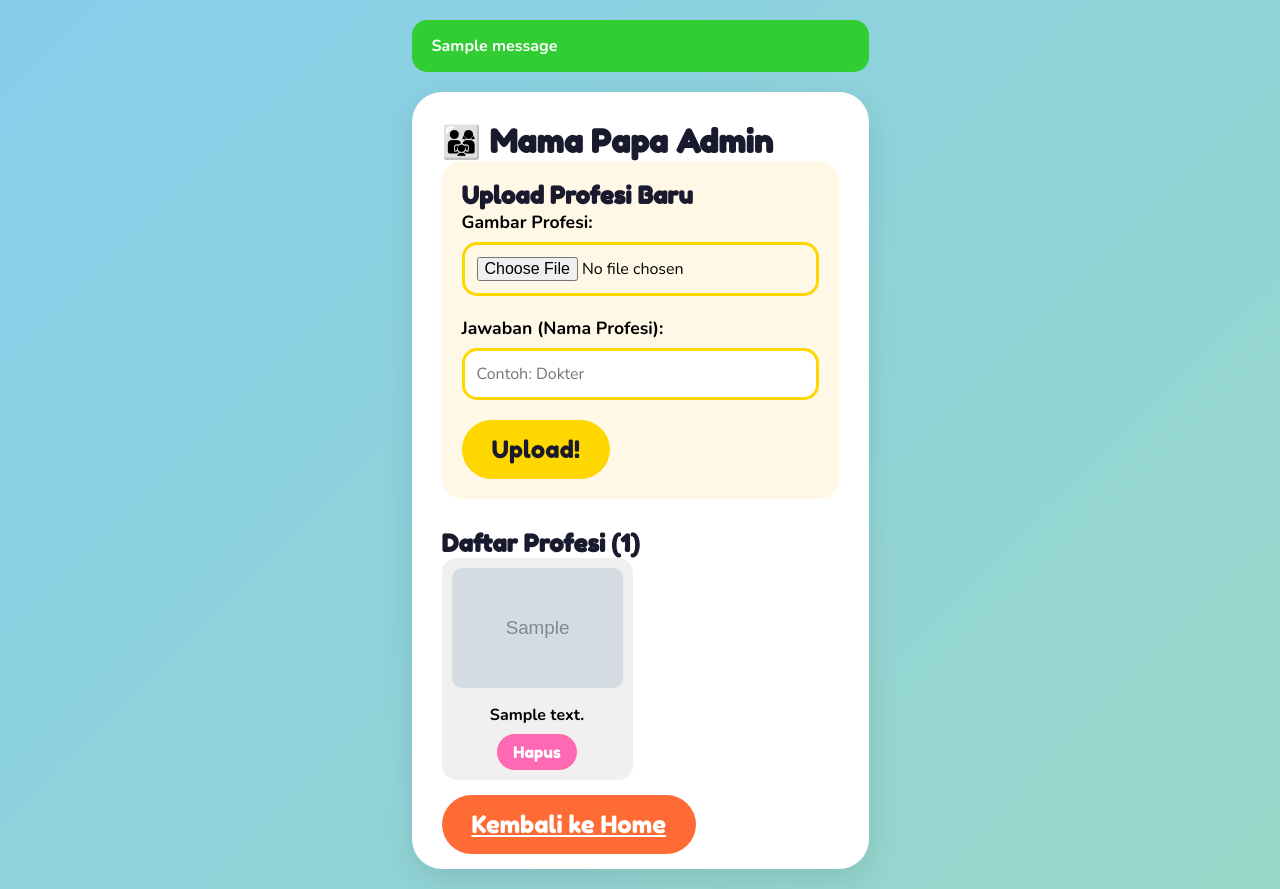
After one commit to khaerulumam42/vanya-game, a Flask app: page /admin in a window 1280 px wide. The commit adds this page. Run offline with Flask 3, Linux system fonts and the light colour scheme; tables that the repository leaves empty hold one stand-in row (values such as "Sample post"); grey boxes marked "Sample" are stand-in pictures; one stand-in notice (Sample message) is shown.

Commit message:
feat: add admin page with image upload
- Add admin.html template with upload form and profession list
- Add admin page CSS styles
- Add upload and delete routes to app.py
- Add flash messages support to base.html
- Add flash message styles

Co-Authored-By: Claude Opus 4.6 <noreply@anthropic.com>

```diff
--- a/app.py
+++ b/app.py
@@ -1,5 +1,8 @@
-from flask import Flask, render_template, session, redirect, url_for
-from database import init_db, get_all_professions, count_professions
+import os
+import uuid
+from flask import Flask, render_template, session, redirect, url_for, request, flash
+from werkzeug.utils import secure_filename
+from database import init_db, get_all_professions, count_professions, add_profession, delete_profession, allowed_file
 
 app = Flask(__name__)
 app.secret_key = 'change-this-secret-key-in-production'
@@ -20,6 +23,46 @@ def play():
     count = count_professions()
     return render_template('select_count.html', available_count=count)
 
+@app.route('/admin/upload', methods=['POST'])
+def upload():
+    if 'image' not in request.files:
+        flash('Tidak ada file yang dipilih', 'error')
+        return redirect(url_for('admin'))
+
+    file = request.files['image']
+    answer = request.form.get('answer', '').strip()
+
+    if file.filename == '':
+        flash('Tidak ada file yang dipilih', 'error')
+        return redirect(url_for('admin'))
+
+    if not allowed_file(file.filename):
+        flash('Format file harus PNG, JPG, JPEG, atau WebP', 'error')
+        return redirect(url_for('admin'))
+
+    if not answer:
+        flash('Jawaban tidak boleh kosong', 'error')
+        return redirect(url_for('admin'))
+
+    # Generate unique filename
+    ext = file.filename.rsplit('.', 1)[1].lower()
+    filename = f"{uuid.uuid4().hex}.{ext}"
+    filepath = os.path.join(app.config['UPLOAD_FOLDER'], filename)
+    file.save(filepath)
+
+    # Save to database
+    image_path = f"static/images/uploads/{filename}"
+    add_profession(image_path, answer)
+
+    flash('Profesi berhasil ditambahkan!', 'success')
+    return redirect(url_for('admin'))
+
+@app.route('/admin/delete/<int:id>', methods=['POST'])
+def delete_prof(id):
+    delete_profession(id)
+    flash('Profesi berhasil dihapus!', 'success')
+    return redirect(url_for('admin'))
+
 if __name__ == '__main__':
     init_db()
     app.run(debug=True, host='0.0.0.0', port=5000)
--- a/static/css/style.css
+++ b/static/css/style.css
@@ -118,3 +118,104 @@ h1, h2, h3 {
 .player-card {
     border: 5px solid #32CD32;
 }
+
+.admin-page {
+    background: white;
+    border-radius: 30px;
+    padding: 30px;
+    box-shadow: 0 10px 30px rgba(0,0,0,0.1);
+}
+
+.upload-section {
+    background: #FFF8E7;
+    border-radius: 20px;
+    padding: 20px;
+    margin-bottom: 30px;
+}
+
+.form-group {
+    margin-bottom: 20px;
+}
+
+.form-group label {
+    display: block;
+    font-weight: bold;
+    margin-bottom: 8px;
+    font-size: 1.1rem;
+}
+
+.form-group input[type="file"],
+.form-group input[type="text"] {
+    width: 100%;
+    padding: 12px;
+    border: 3px solid #FFD700;
+    border-radius: 15px;
+    font-size: 1rem;
+    font-family: 'Nunito', sans-serif;
+}
+
+.professions-list {
+    margin-bottom: 30px;
+}
+
+.professions-grid {
+    display: grid;
+    grid-template-columns: repeat(auto-fill, minmax(150px, 1fr));
+    gap: 15px;
+}
+
+.profession-item {
+    background: #F0F0F0;
+    border-radius: 15px;
+    padding: 10px;
+    text-align: center;
+}
+
+.profession-item img {
+    width: 100%;
+    height: 120px;
+    object-fit: cover;
+    border-radius: 10px;
+    margin-bottom: 10px;
+}
+
+.profession-name {
+    font-weight: bold;
+    margin-bottom: 8px;
+}
+
+.btn-small {
+    font-size: 1rem;
+    padding: 8px 16px;
+}
+
+.empty-message {
+    text-align: center;
+    color: #999;
+    font-size: 1.2rem;
+}
+
+.delete-form {
+    display: inline;
+}
+
+.flash-messages {
+    margin-bottom: 20px;
+}
+
+.flash {
+    padding: 15px 20px;
+    border-radius: 15px;
+    margin-bottom: 10px;
+    font-weight: bold;
+}
+
+.flash-success {
+    background: #32CD32;
+    color: white;
+}
+
+.flash-error {
+    background: #FF69B4;
+    color: white;
+}
--- /dev/null
+++ b/templates/admin.html
@@ -0,0 +1,47 @@
+{% extends "base.html" %}
+
+{% block title %}Admin - Upload Profesi{% endblock %}
+
+{% block content %}
+<div class="admin-page">
+    <h1>👨‍👩‍👧 Mama Papa Admin</h1>
+
+    <div class="upload-section">
+        <h2>Upload Profesi Baru</h2>
+        <form action="{{ url_for('upload') }}" method="post" enctype="multipart/form-data" class="upload-form">
+            <div class="form-group">
+                <label for="image">Gambar Profesi:</label>
+                <input type="file" name="image" id="image" accept="image/png,image/jpeg,image/webp" required>
+            </div>
+
+            <div class="form-group">
+                <label for="answer">Jawaban (Nama Profesi):</label>
+                <input type="text" name="answer" id="answer" placeholder="Contoh: Dokter" required maxlength="50">
+            </div>
+
+            <button type="submit" class="btn btn-primary">Upload!</button>
+        </form>
+    </div>
+
+    <div class="professions-list">
+        <h2>Daftar Profesi ({{ professions|length }})</h2>
+        {% if professions %}
+        <div class="professions-grid">
+            {% for prof in professions %}
+            <div class="profession-item">
+                <img src="{{ url_for('static', filename=prof.image_path.replace('static/', '')) }}" alt="{{ prof.answer }}">
+                <p class="profession-name">{{ prof.answer }}</p>
+                <form action="{{ url_for('delete_prof', id=prof.id) }}" method="post" class="delete-form">
+                    <button type="submit" class="btn btn-danger btn-small">Hapus</button>
+                </form>
+            </div>
+            {% endfor %}
+        </div>
+        {% else %}
+        <p class="empty-message">Belum ada profesi. Upload yuk!</p>
+        {% endif %}
+    </div>
+
+    <a href="{{ url_for('index') }}" class="btn btn-secondary">Kembali ke Home</a>
+</div>
+{% endblock %}
--- a/templates/base.html
+++ b/templates/base.html
@@ -10,6 +10,15 @@
 </head>
 <body>
     <div class="container">
+        {% with messages = get_flashed_messages(with_categories=true) %}
+            {% if messages %}
+                <div class="flash-messages">
+                {% for category, message in messages %}
+                    <div class="flash flash-{{ category }}">{{ message }}</div>
+                {% endfor %}
+                </div>
+            {% endif %}
+        {% endwith %}
         {% block content %}{% endblock %}
     </div>
     {% block scripts %}{% endblock %}
```
